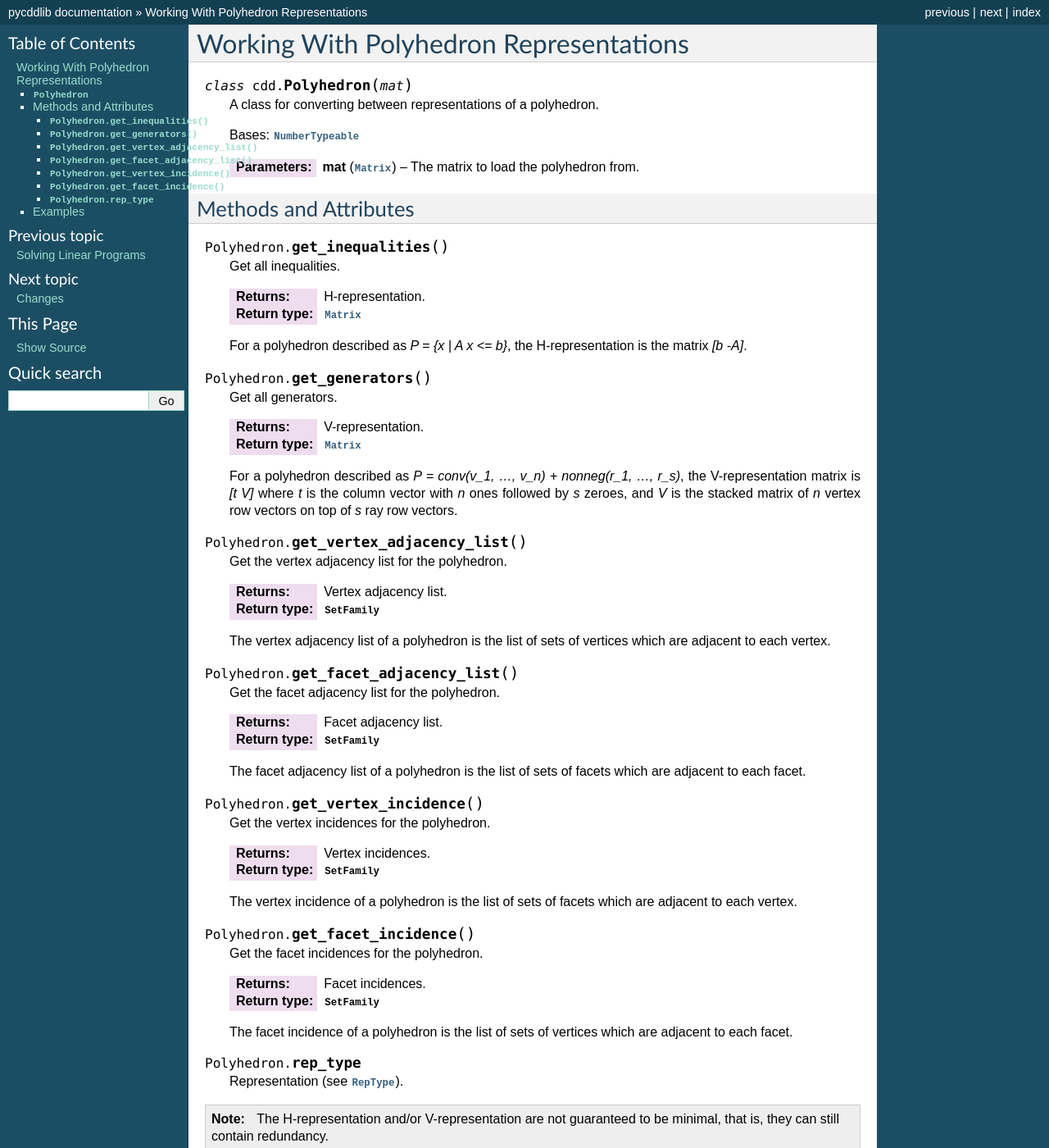
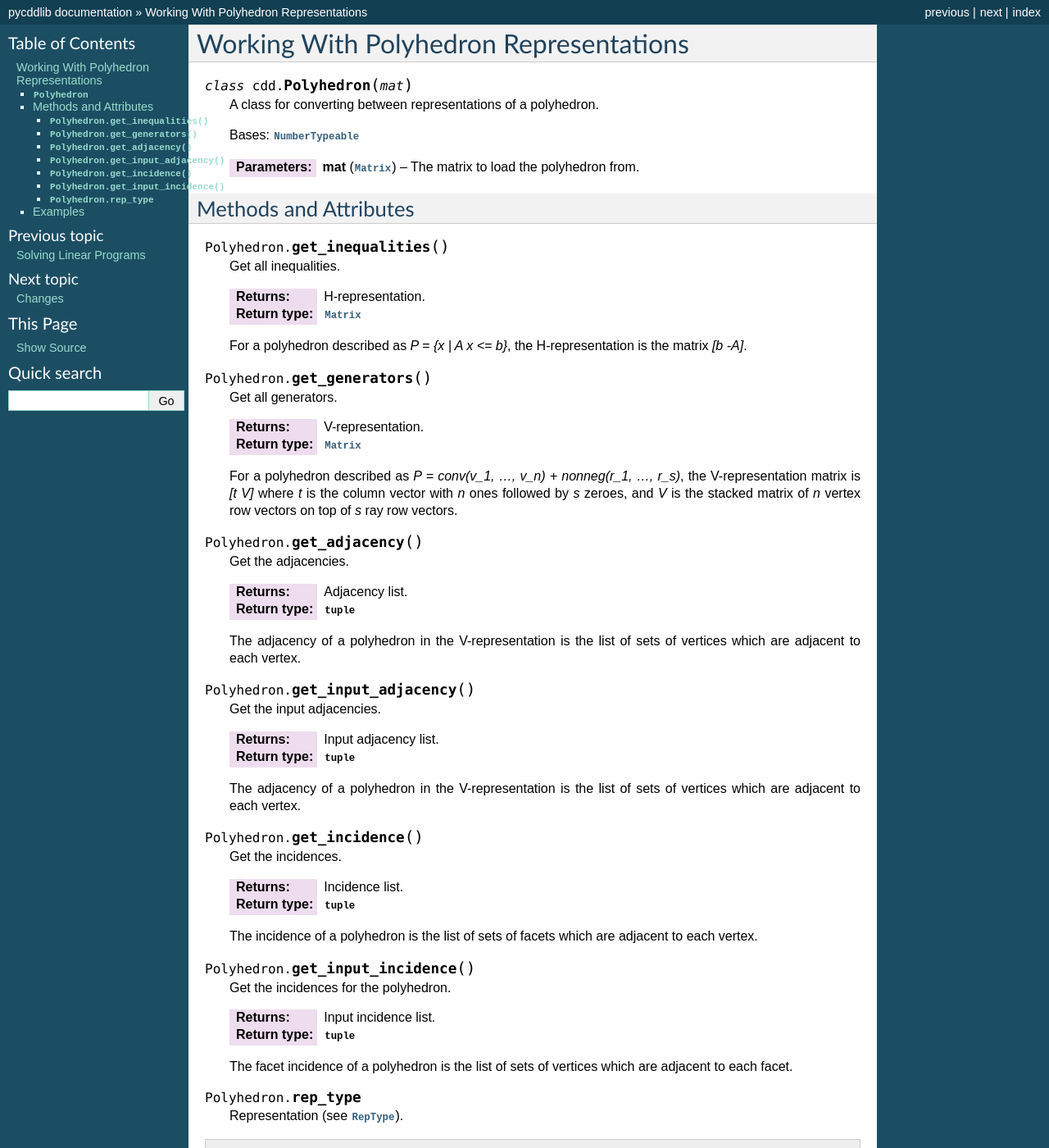
Before and after one commit to mcmtroffaes/pycddlib, a Sphinx documentation site: the page built from docs/polyhedron.rst, in a window 1280 px wide and 1400 px high. Shown: the whole window at 82% size. Built offline with Sphinx 7.4.7, drawn with Linux system fonts in a browser that asks for light colours; formulas are drawn with MathJax 3.

Commit message:
Further simplify implementation.

```diff
--- a/docs/polyhedron.rst
+++ b/docs/polyhedron.rst
@@ -41,42 +41,42 @@ Methods and Attributes
         column vector with `n` ones followed by `s` zeroes, and `V` is the
         stacked matrix of `n` vertex row vectors on top of `s` ray row vectors.
 
-.. method:: Polyhedron.get_vertex_adjacency_list()
+.. method:: Polyhedron.get_adjacency()
 
-        Get the vertex adjacency list for the polyhedron.
+        Get the adjacencies.
 
-        :returns: Vertex adjacency list.
-        :rtype: :class:`~cdd.SetFamily`
+        :returns: Adjacency list.
+        :rtype: :class:`tuple`
 
-	The vertex adjacency list of a polyhedron is the list of sets of vertices
+        The adjacency of a polyhedron in the V-representation is the
+        list of sets of vertices which are adjacent to each vertex.
+
+.. method:: Polyhedron.get_input_adjacency()
+
+        Get the input adjacencies.
+
+        :returns: Input adjacency list.
+        :rtype: :class:`tuple`
+
+        The adjacency of a polyhedron in the V-representation is the
+        list of sets of vertices which are adjacent to each vertex.
+
+.. method:: Polyhedron.get_incidence()
+
+        Get the incidences.
+
+        :returns: Incidence list.
+        :rtype: :class:`tuple`
+
+	The incidence of a polyhedron is the list of sets of facets
 	which are adjacent to each vertex.
 
-.. method:: Polyhedron.get_facet_adjacency_list()
+.. method:: Polyhedron.get_input_incidence()
 
-        Get the facet adjacency list for the polyhedron.
+        Get the incidences for the polyhedron.
 
-        :returns: Facet adjacency list.
-        :rtype: :class:`~cdd.SetFamily`
-
-	The facet adjacency list of a polyhedron is the list of sets of facets
-	which are adjacent to each facet.
-
-.. method:: Polyhedron.get_vertex_incidence()
-
-        Get the vertex incidences for the polyhedron.
-
-        :returns: Vertex incidences.
-        :rtype: :class:`~cdd.SetFamily`
-
-	The vertex incidence of a polyhedron is the list of sets of facets
-	which are adjacent to each vertex.
-
-.. method:: Polyhedron.get_facet_incidence()
-
-        Get the facet incidences for the polyhedron.
-
-        :returns: Facet incidences.
-        :rtype: :class:`~cdd.SetFamily`
+        :returns: Input incidence list.
+        :rtype: :class:`tuple`
 
 	The facet incidence of a polyhedron is the list of sets of vertices
 	which are adjacent to each facet.
```
Also changed, not shown: 1 other file.
